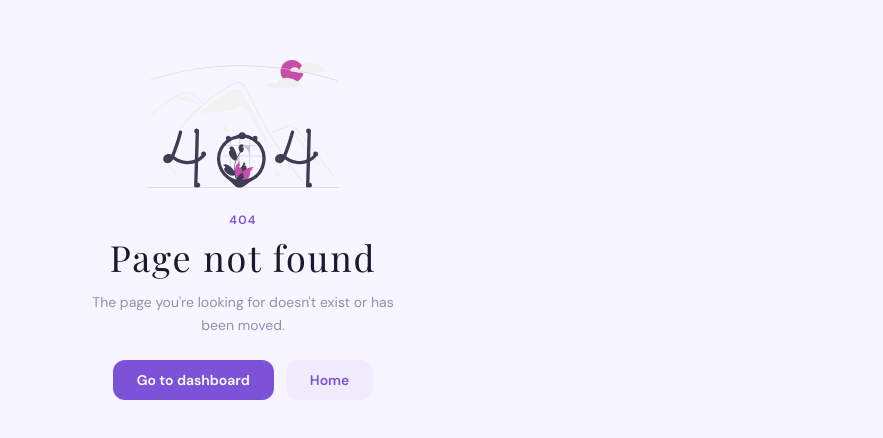
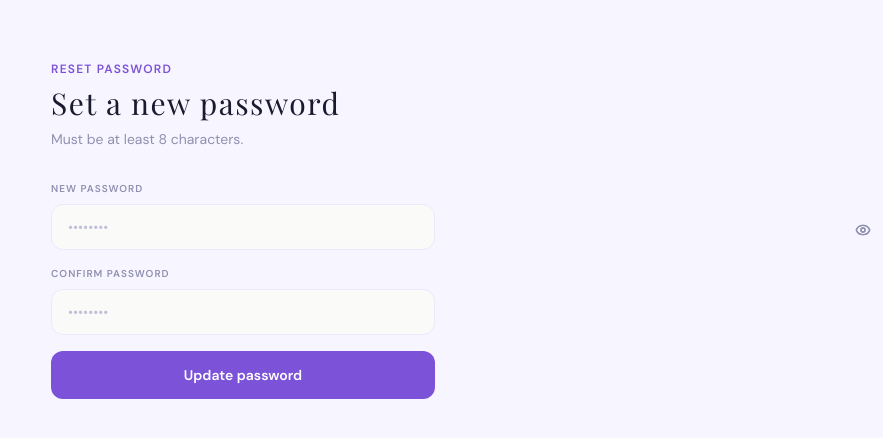
Before and after one commit to anasalam-xyz/RoundOne, a Next.js app: page /auth/reset-password in a window 1280 px wide. Before the commit this address had no page. Shown: the part 170-608 px from the top of the page, without its empty margins (397-1280 px from the left). Built offline with nearby package versions, Linux system fonts and the light colour scheme.

Commit message:
view-pass

```diff
--- /dev/null
+++ b/app/auth/reset-password/page.tsx
@@ -0,0 +1,132 @@
+"use client";
+
+import { useState } from "react";
+import { useRouter } from "next/navigation";
+import { createClient } from "@/lib/supabase/client";
+import { Eye, EyeOff } from "lucide-react";
+
+export default function ResetPasswordPage() {
+  const router = useRouter();
+  const [password,  setPassword]  = useState("");
+  const [confirm,   setConfirm]   = useState("");
+  const [loading,   setLoading]   = useState(false);
+  const [error,     setError]     = useState("");
+  const [showNewPassword, setShowNewPassword] = useState(false);
+  const [showConfirmPassword, setShowConfirmPassword] = useState(false);
+
+  async function handleReset(e: React.FormEvent) {
+    e.preventDefault();
+    setError("");
+
+    if (password !== confirm) {
+      setError("Passwords don't match.");
+      return;
+    }
+    if (password.length < 8) {
+      setError("Password must be at least 8 characters.");
+      return;
+    }
+
+    setLoading(true);
+    const supabase = createClient();
+
+    const { error } = await supabase.auth.updateUser({ password });
+
+    if (error) {
+      setError(error.message);
+      setLoading(false);
+      return;
+    }
+
+    router.push("/dashboard");
+  }
+
+  const inputClass = `
+    w-full border border-[#ede8fb] rounded-xl px-4 py-3 text-sm
+    text-[#1a1a2e] bg-[#fafaf9] placeholder:text-[#c0c0d8]
+    focus:outline-none focus:border-primary-medium focus:bg-white
+    transition-colors duration-200
+  `;
+
+  return (
+    <div className="min-h-screen bg-[#f7f5ff] font-body flex items-center justify-center px-6">
+      <div className="w-full max-w-sm">
+        <div className="mb-8">
+          <p className="text-xs font-semibold text-primary-medium uppercase tracking-widest mb-2">
+            Reset password
+          </p>
+          <h1 className="font-display text-3xl font-semibold text-[#1a1a2e] mb-2">
+            Set a new password
+          </h1>
+          <p className="text-sm text-[#9090b0]">
+            Must be at least 8 characters.
+          </p>
+        </div>
+
+        <form onSubmit={handleReset} className="space-y-4">
+          <div>
+            <label className="block text-[10px] font-semibold text-[#9090b0] uppercase tracking-widest mb-2">
+              New Password
+            </label>
+            <input
+              type={showNewPassword ? "text" : "password"}
+              required
+              minLength={8}
+              placeholder="••••••••"
+              value={password}
+              onChange={(e) => setPassword(e.target.value)}
+              className={inputClass}
+            />
+            <button
+                type="button"
+                onClick={() => setShowNewPassword((p) => !p)}
+                className="absolute right-3 top-1/2 -translate-y-1/2
+                  text-[#9090b0] hover:text-primary-medium transition-colors duration-200"
+            >
+              {showNewPassword ? <EyeOff size={16} /> : <Eye size={16} />}
+            </button>
+          </div>
+          <div>
+            <label className="block text-[10px] font-semibold text-[#9090b0] uppercase tracking-widest mb-2">
+              Confirm Password
+            </label>
+            <input
+              type={showConfirmPassword ? "text" : "password"}
+              required
+              placeholder="••••••••"
+              value={confirm}
+              onChange={(e) => setConfirm(e.target.value)}
+              className={inputClass}
+            />
+            <button
+              type="button"
+              onClick={() => setShowConfirmPassword((p) => !p)}
+              className="absolute right-3 top-1/2 -translate-y-1/2
+                text-[#9090b0] hover:text-primary-medium transition-colors duration-200"
+            >
+              {showConfirmPassword ? <EyeOff size={16} /> : <Eye size={16} />}
+            </button>
+          </div>
+
+          {error && (
+            <p className="text-xs text-[#DC2626] bg-[#FEF2F2] border border-[#FECACA]
+                          rounded-xl px-4 py-2.5">
+              {error}
+            </p>
+          )}
+
+          <button
+            type="submit"
+            disabled={loading}
+            className="w-full bg-primary-medium hover:bg-primary-dark disabled:opacity-60
+                       text-white text-sm font-semibold py-3.5 rounded-xl
+                       transition-all duration-200 hover:-translate-y-px
+                       hover:shadow-lg hover:shadow-primary-medium/25"
+          >
+            {loading ? "Updating..." : "Update password"}
+          </button>
+        </form>
+      </div>
+    </div>
+  );
+}
--- a/app/dashboard/settings/SettingsClient.tsx
+++ b/app/dashboard/settings/SettingsClient.tsx
@@ -5,6 +5,7 @@
 import { useState } from "react";
 import { useRouter } from "next/navigation";
 import { createClient } from "@/lib/supabase/client";
+import { Eye, EyeOff } from "lucide-react";
 
 interface Props {
   userId:      string;
@@ -47,6 +48,10 @@ export default function SettingsClient({ userId, email, name, memberSince }: Pro
 
   const [deleteConfirm, setDeleteConfirm] = useState(false);
   const [deleteLoading, setDeleteLoading] = useState(false);
+
+  const [showCurrentPassword, setShowCurrentPassword] = useState(false);
+  const [showNewPassword, setShowNewPassword] = useState(false);
+  const [showConfirmPassword, setShowConfirmPassword] = useState(false);
 
   async function handleProfileSave() {
     if (!displayName.trim()) return;
@@ -231,21 +236,31 @@ export default function SettingsClient({ userId, email, name, memberSince }: Pro
 
         <div className="space-y-4">
           {[
-            { label: "Current Password",  value: currentPassword,  setter: setCurrentPassword },
-            { label: "New Password",      value: newPassword,      setter: setNewPassword },
-            { label: "Confirm New Password", value: confirmPassword, setter: setConfirmPassword },
+            { label: "Current Password",  value: currentPassword,  setter: setCurrentPassword, showPassword: showCurrentPassword, setShowPassword: setShowCurrentPassword},
+            { label: "New Password",      value: newPassword,      setter: setNewPassword, showPassword: showNewPassword, setShowPassword: setShowNewPassword},
+            { label: "Confirm New Password", value: confirmPassword, setter: setConfirmPassword, showPassword: showConfirmPassword, setShowPassword: setShowConfirmPassword},
           ].map((field) => (
             <div key={field.label}>
               <label className="block text-[10px] font-semibold text-[#9090b0] uppercase tracking-widest mb-2">
                 {field.label}
               </label>
+              <div className="relative">
                 <input
-                type="password"
+                  type={field.showPassword ? "text" : "password"}
                   value={field.value}
                   onChange={(e) => field.setter(e.target.value)}
                   placeholder="••••••••"
                   className={inputClass}
                 />
+                <button
+                  type="button"
+                  onClick={() => field.setShowPassword((p) => !p)}
+                  className="absolute right-3 top-1/2 -translate-y-1/2
+                    text-[#9090b0] hover:text-primary-medium transition-colors duration-200"
+                >
+                  {field.showPassword ? <EyeOff size={16} /> : <Eye size={16} />}
+                </button>
+              </div>
             </div>
           ))}
         </div>
--- a/components/auth/AuthForm.tsx
+++ b/components/auth/AuthForm.tsx
@@ -7,7 +7,7 @@ import { useState } from "react";
 import { createClient } from "@/lib/supabase/client";
 import { useRouter } from "next/navigation";
 import { useSearchParams } from "next/navigation";
-import { Mail } from "lucide-react";
+import { Mail, Eye, EyeOff  } from "lucide-react";
 
 type Mode = "login" | "signup" | "verify";
 
@@ -21,6 +21,9 @@ export default function AuthForm() {
   const [password, setPassword] = useState("");
   const [loading, setLoading] = useState(false);
   const [error, setError] = useState("");
+  const [resetSent, setResetSent] = useState(false);
+  const [resetLoading, setResetLoading] = useState(false);
+  const [showPassword, setShowPassword] = useState(false);
 
   async function handleSubmit(e: React.FormEvent) {
     e.preventDefault();
@@ -67,7 +70,19 @@ export default function AuthForm() {
       router.push("/dashboard");
     }
   }
-
+  async function handleForgotPassword() {
+  if (!email) {
+    setError("Enter your email address first.");
+    return;
+  }
+  setResetLoading(true);
+  const supabase = createClient();
+  await supabase.auth.resetPasswordForEmail(email, {
+    redirectTo: `${location.origin}/auth/reset-password`,
+  });
+  setResetSent(true);
+  setResetLoading(false);
+}
   async function handleOAuth(provider: "google" | "github") {
     const supabase = createClient();
     await supabase.auth.signInWithOAuth({
@@ -193,23 +208,38 @@ export default function AuthForm() {
         />
       </div>
 
-      <div>
+      <div className="relative">
         <input
-          type="password"
-          required
-          minLength={8}
-          placeholder="Password"
+          type={showPassword ? "text" : "password"}
+          placeholder="••••••••"
           value={password}
           onChange={(e) => setPassword(e.target.value)}
           className={inputClass}
         />
+        <button
+          type="button"
+          onClick={() => setShowPassword((p) => !p)}
+          className="absolute right-3 top-1/2 -translate-y-1/2
+               text-[#9090b0] hover:text-primary-medium transition-colors duration-200"
+        >
+          {showPassword ? <EyeOff size={16} /> : <Eye size={16} />}
+        </button>
       </div>
 
       {mode === "login" && (
         <div className="flex justify-end -mt-1">
-          <a href="#" className="text-[11px] text-primary-medium hover:text-primary-dark transition-colors">
-            Forgot password?
-          </a>
+          {resetSent ? (
+            <p className="text-[11px] text-[#16A34A]">Reset link sent — check your email.</p>
+          ) : (
+            <button
+              type="button"
+              onClick={handleForgotPassword}
+              disabled={resetLoading}
+              className="text-[11px] text-primary-medium hover:text-primary-dark transition-colors disabled:opacity-60"
+            >
+              {resetLoading ? "Sending..." : "Forgot password?"}
+            </button>
+          )}
         </div>
       )}
 
```
Lines whose indentation alone changed are shown as unchanged.
